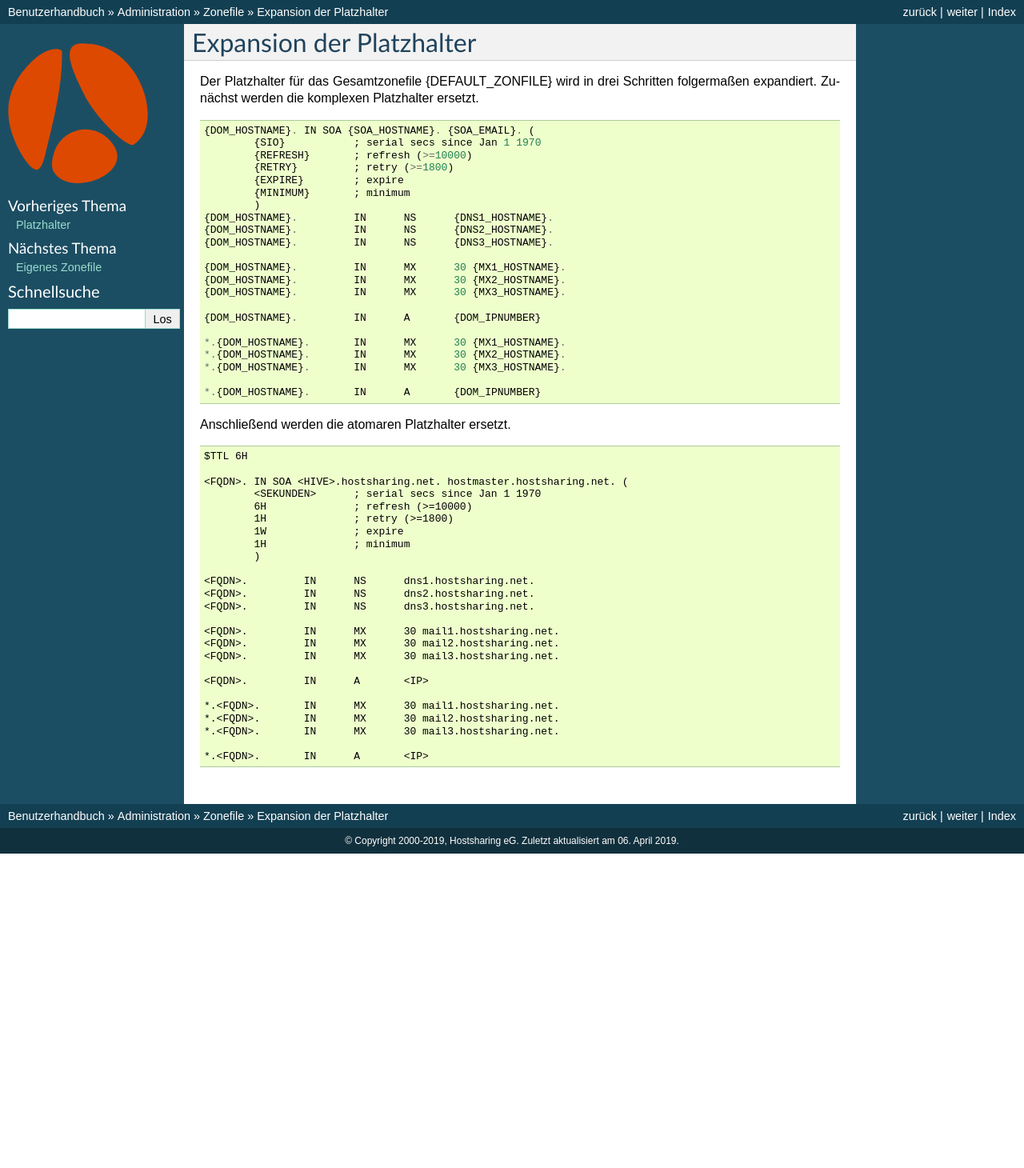
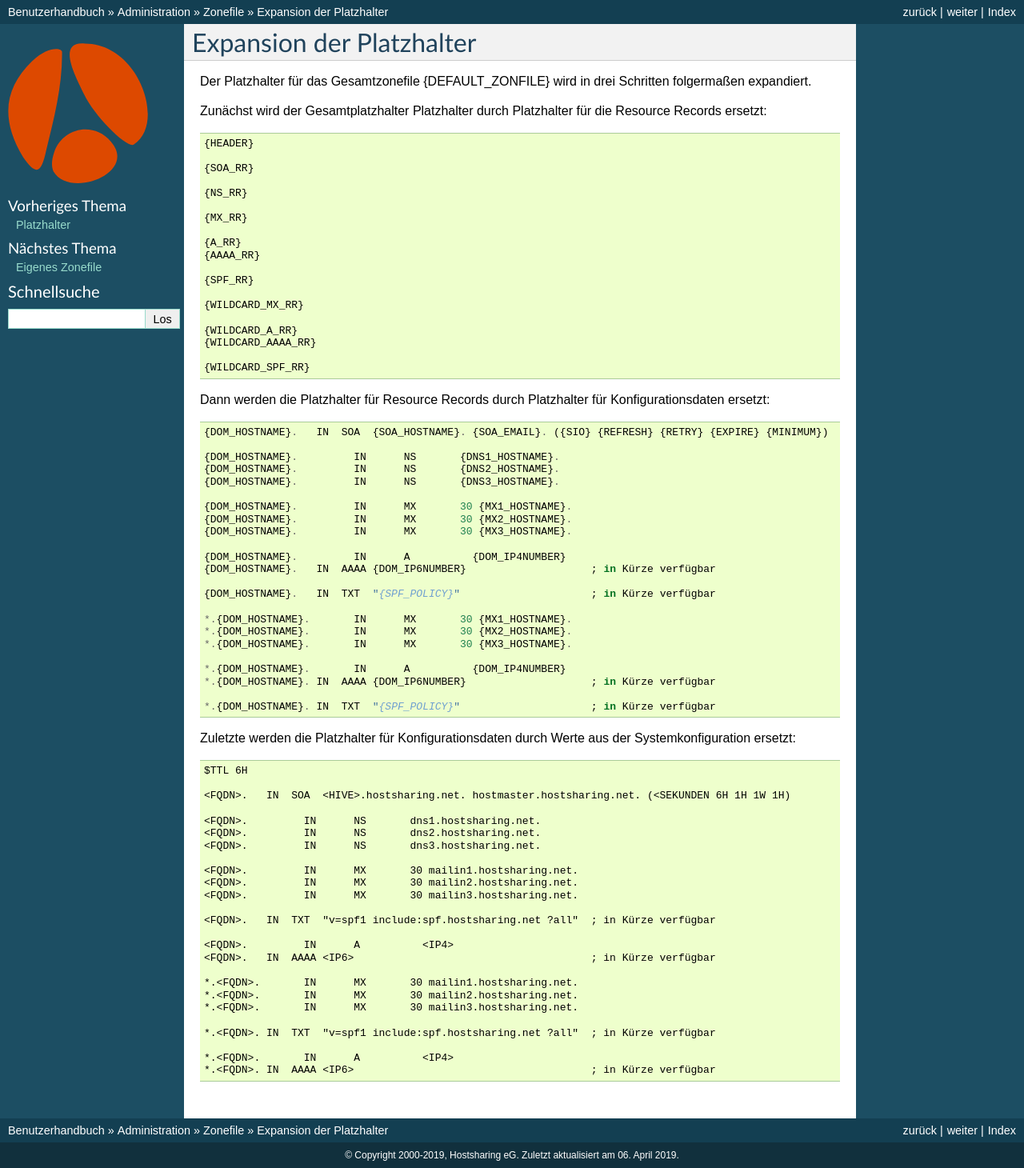
Before and after one commit to hostsharing/hs.docs.users, a Sphinx documentation site: the page built from source/administration/zonefile/expansion-platzhalter.rst, in a window 1280 px wide. Shown: the whole page at 80% size. Built offline with Sphinx 7.4.7, drawn with Linux system fonts in a browser that asks for light colours; before the commit the page ends 1067 px from its top, so only the background shows below that.

Commit message:
Announce IPv6 and SPF

```diff
--- a/source/administration/zonefile/expansion-platzhalter.rst
+++ b/source/administration/zonefile/expansion-platzhalter.rst
@@ -3,59 +3,87 @@ Expansion der Platzhalter
 =========================
 
 
-Der Platzhalter für das Gesamtzonefile {DEFAULT_ZONFILE} wird in drei Schritten folgermaßen expandiert. Zunächst werden die komplexen Platzhalter ersetzt.
+Der Platzhalter für das Gesamtzonefile {DEFAULT_ZONFILE} wird in drei Schritten folgermaßen expandiert.
+
+Zunächst wird der Gesamtplatzhalter Platzhalter durch Platzhalter für die Resource Records ersetzt:
+
 ::
 
+        {HEADER}
 
-        {DOM_HOSTNAME}. IN SOA {SOA_HOSTNAME}. {SOA_EMAIL}. (
-                {SIO}           ; serial secs since Jan 1 1970
-                {REFRESH}       ; refresh (>=10000)
-                {RETRY}		; retry (>=1800)
-                {EXPIRE}	; expire
-        	{MINIMUM}	; minimum
-        	)
-        {DOM_HOSTNAME}.		IN	NS	{DNS1_HOSTNAME}.
-        {DOM_HOSTNAME}.		IN	NS	{DNS2_HOSTNAME}.
-        {DOM_HOSTNAME}.		IN	NS	{DNS3_HOSTNAME}.
+        {SOA_RR}
 
-        {DOM_HOSTNAME}.		IN	MX	30 {MX1_HOSTNAME}.
-        {DOM_HOSTNAME}.		IN	MX	30 {MX2_HOSTNAME}.
-        {DOM_HOSTNAME}.		IN	MX	30 {MX3_HOSTNAME}.
+        {NS_RR}
 
-        {DOM_HOSTNAME}.		IN	A	{DOM_IPNUMBER}
+        {MX_RR}
 
-        *.{DOM_HOSTNAME}.	IN	MX	30 {MX1_HOSTNAME}.
-        *.{DOM_HOSTNAME}.	IN	MX	30 {MX2_HOSTNAME}.
-        *.{DOM_HOSTNAME}.	IN	MX	30 {MX3_HOSTNAME}.
+        {A_RR}
+        {AAAA_RR}
 
-        *.{DOM_HOSTNAME}.	IN	A	{DOM_IPNUMBER}
+        {SPF_RR}
 
-Anschließend werden die atomaren Platzhalter ersetzt.
+        {WILDCARD_MX_RR}
+
+        {WILDCARD_A_RR}
+        {WILDCARD_AAAA_RR}
+
+        {WILDCARD_SPF_RR}
+
+Dann werden die Platzhalter für Resource Records durch Platzhalter für Konfigurationsdaten ersetzt:
+
 ::
 
+        {DOM_HOSTNAME}.   IN  SOA  {SOA_HOSTNAME}. {SOA_EMAIL}. ({SIO} {REFRESH} {RETRY} {EXPIRE} {MINIMUM})
+
+        {DOM_HOSTNAME}.		IN	NS	 {DNS1_HOSTNAME}.
+        {DOM_HOSTNAME}.		IN	NS	 {DNS2_HOSTNAME}.
+        {DOM_HOSTNAME}.		IN	NS	 {DNS3_HOSTNAME}.
+
+        {DOM_HOSTNAME}.		IN	MX	 30 {MX1_HOSTNAME}.
+        {DOM_HOSTNAME}.		IN	MX	 30 {MX2_HOSTNAME}.
+        {DOM_HOSTNAME}.		IN	MX	 30 {MX3_HOSTNAME}.
+
+        {DOM_HOSTNAME}.		IN	A	   {DOM_IP4NUMBER}
+        {DOM_HOSTNAME}.   IN  AAAA {DOM_IP6NUMBER}                    ; in Kürze verfügbar
+
+        {DOM_HOSTNAME}.   IN  TXT  "{SPF_POLICY}"                     ; in Kürze verfügbar
+
+        *.{DOM_HOSTNAME}.	IN	MX	 30 {MX1_HOSTNAME}.
+        *.{DOM_HOSTNAME}.	IN	MX	 30 {MX2_HOSTNAME}.
+        *.{DOM_HOSTNAME}.	IN	MX	 30 {MX3_HOSTNAME}.
+
+        *.{DOM_HOSTNAME}.	IN	A	   {DOM_IP4NUMBER}
+        *.{DOM_HOSTNAME}. IN  AAAA {DOM_IP6NUMBER}                    ; in Kürze verfügbar
+
+        *.{DOM_HOSTNAME}. IN  TXT  "{SPF_POLICY}"                     ; in Kürze verfügbar
+
+
+Zuletzte werden die Platzhalter für Konfigurationsdaten durch Werte aus der Systemkonfiguration ersetzt:
+
+::
 
         $TTL 6H
 
-        <FQDN>. IN SOA <HIVE>.hostsharing.net. hostmaster.hostsharing.net. (
-                <SEKUNDEN>	; serial secs since Jan 1 1970
-                6H		; refresh (>=10000)
-                1H		; retry (>=1800)
-                1W		; expire
-                1H		; minimum
-                )
+        <FQDN>.   IN  SOA  <HIVE>.hostsharing.net. hostmaster.hostsharing.net. (<SEKUNDEN 6H 1H 1W 1H)
 
-        <FQDN>.		IN	NS	dns1.hostsharing.net.
-        <FQDN>.		IN	NS	dns2.hostsharing.net.
-        <FQDN>.		IN	NS	dns3.hostsharing.net.
+        <FQDN>.		IN	NS	 dns1.hostsharing.net.
+        <FQDN>.		IN	NS	 dns2.hostsharing.net.
+        <FQDN>.		IN	NS	 dns3.hostsharing.net.
 
-        <FQDN>.		IN	MX	30 mail1.hostsharing.net.
-        <FQDN>.		IN	MX	30 mail2.hostsharing.net.
-        <FQDN>.		IN	MX	30 mail3.hostsharing.net.
+        <FQDN>.		IN	MX	 30 mailin1.hostsharing.net.
+        <FQDN>.		IN	MX	 30 mailin2.hostsharing.net.
+        <FQDN>.		IN	MX	 30 mailin3.hostsharing.net.
 
-        <FQDN>.		IN	A	<IP>
+        <FQDN>.   IN  TXT  "v=spf1 include:spf.hostsharing.net ?all"  ; in Kürze verfügbar
 
-        *.<FQDN>.	IN	MX	30 mail1.hostsharing.net.
-        *.<FQDN>.	IN	MX	30 mail2.hostsharing.net.
-        *.<FQDN>.	IN	MX	30 mail3.hostsharing.net.
+        <FQDN>.		IN	A	   <IP4>
+        <FQDN>.   IN  AAAA <IP6>                                      ; in Kürze verfügbar
 
-        *.<FQDN>.	IN	A	<IP>
+        *.<FQDN>.	IN	MX	 30 mailin1.hostsharing.net.
+        *.<FQDN>.	IN	MX	 30 mailin2.hostsharing.net.
+        *.<FQDN>.	IN	MX	 30 mailin3.hostsharing.net.
+
+        *.<FQDN>. IN  TXT  "v=spf1 include:spf.hostsharing.net ?all"  ; in Kürze verfügbar
+
+        *.<FQDN>.	IN	A	   <IP4>
+        *.<FQDN>. IN  AAAA <IP6>                                      ; in Kürze verfügbar
```
